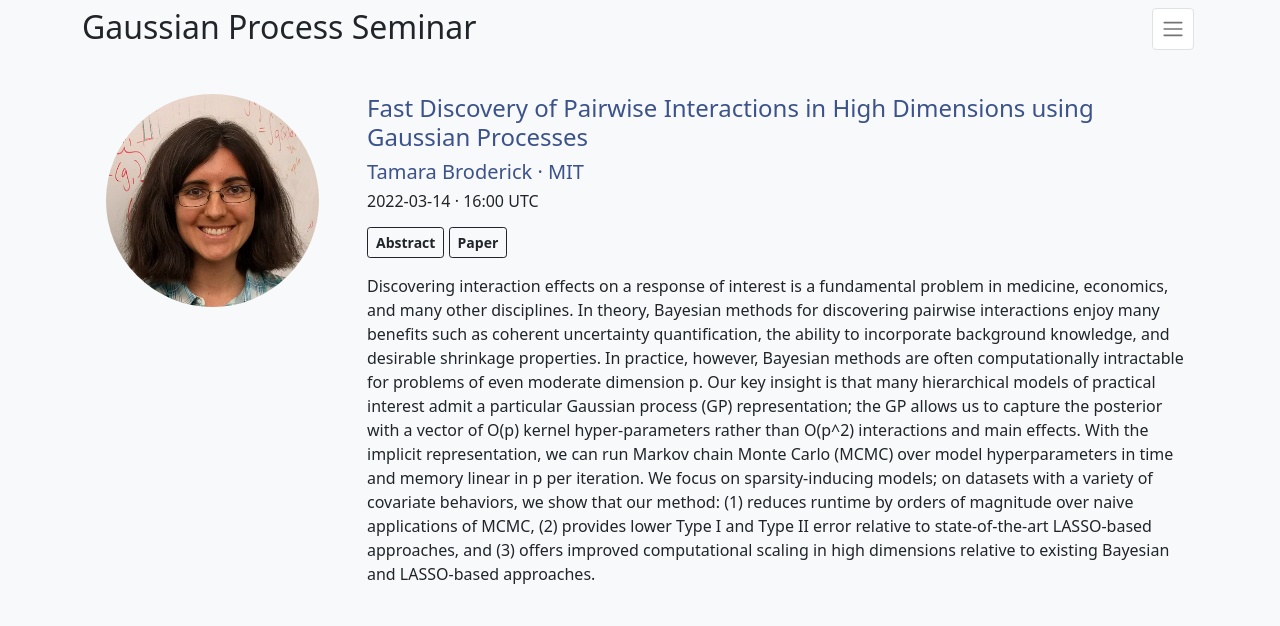
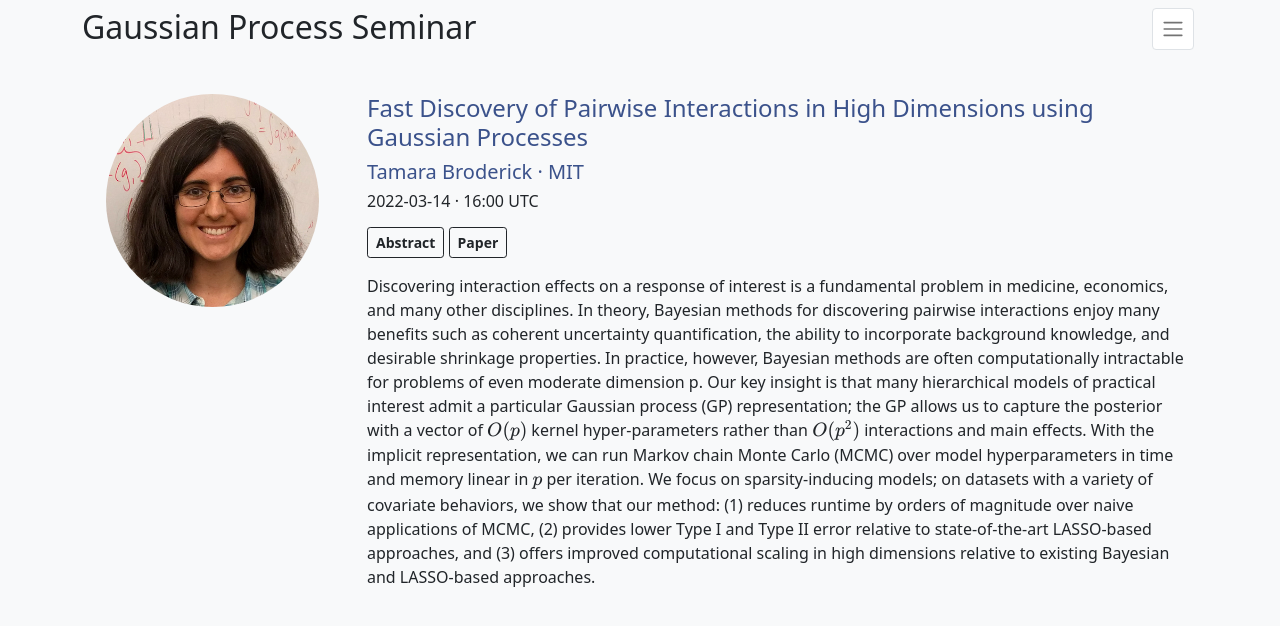
Before and after one commit to gp-seminar-series/gp-seminar-series.github.io, a Jekyll site: the page built from _posts/current/2022-03-14-tamara-broderick.md, in a window 1280 px wide. Shown: the top 626 px of the page. Built offline with Jekyll 4.4.1, drawn with Linux system fonts in a browser that asks for light colours; nearby versions of some CDN libraries.

```diff
--- a/_includes/head.html
+++ b/_includes/head.html
@@ -42,6 +42,10 @@
         }
     </style>
 
+    <link rel="stylesheet" href="https://cdn.jsdelivr.net/npm/katex@0.15.2/dist/katex.min.css" integrity="sha384-MlJdn/WNKDGXveldHDdyRP1R4CTHr3FeuDNfhsLPYrq2t0UBkUdK2jyTnXPEK1NQ" crossorigin="anonymous">
+    <script defer src="https://cdn.jsdelivr.net/npm/katex@0.15.2/dist/katex.min.js" integrity="sha384-VQ8d8WVFw0yHhCk5E8I86oOhv48xLpnDZx5T9GogA/Y84DcCKWXDmSDfn13bzFZY" crossorigin="anonymous"></script>
+    <script defer src="https://cdn.jsdelivr.net/npm/katex@0.15.2/dist/contrib/auto-render.min.js" integrity="sha384-+XBljXPPiv+OzfbB3cVmLHf4hdUFHlWNZN5spNQ7rmHTXpd7WvJum6fIACpNNfIR" crossorigin="anonymous" onload="renderMathInElement(document.body, { delimiters: [{left: '$', right: '$', display: false }] });"></script>
+
     <script src="https://cdn.jsdelivr.net/npm/smooth-scroll@16.1.3/dist/smooth-scroll.polyfills.min.js" integrity="sha256-gnPY0DlCu4w+4xnDyDQbn95CerSLn9Zbwl3Vp267EFg=" crossorigin="anonymous"></script>
     <script>
         window.addEventListener('load', function(e) { new SmoothScroll('a[href*="#"]');});
--- a/_posts/current/2022-03-14-tamara-broderick.md
+++ b/_posts/current/2022-03-14-tamara-broderick.md
@@ -17,10 +17,10 @@ Bayesian methods are often computationally intractable for problems
 of even moderate dimension p. Our key insight is that many
 hierarchical models of practical interest admit a particular Gaussian
 process (GP) representation; the GP allows us to capture the posterior
-with a vector of O(p) kernel hyper-parameters rather than O(p^2)
+with a vector of $O(p)$ kernel hyper-parameters rather than $O(p^2)$
 interactions and main effects. With the implicit representation, we
 can run Markov chain Monte Carlo (MCMC) over model hyperparameters in
-time and memory linear in p per iteration. We focus on
+time and memory linear in $p$ per iteration. We focus on
 sparsity-inducing models; on datasets with a variety of
 covariate behaviors, we show that our method: (1) reduces runtime by orders of
 magnitude over naive applications of MCMC, (2) provides lower Type I
```
